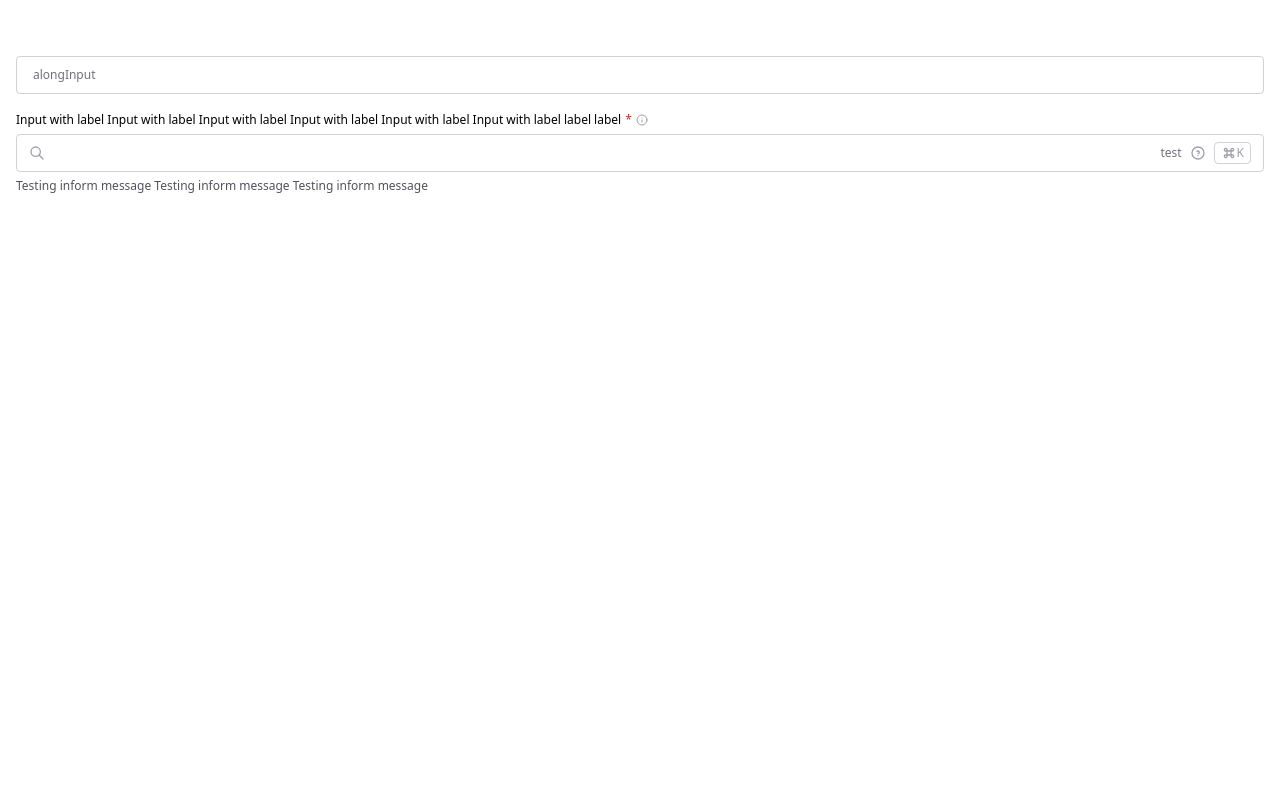
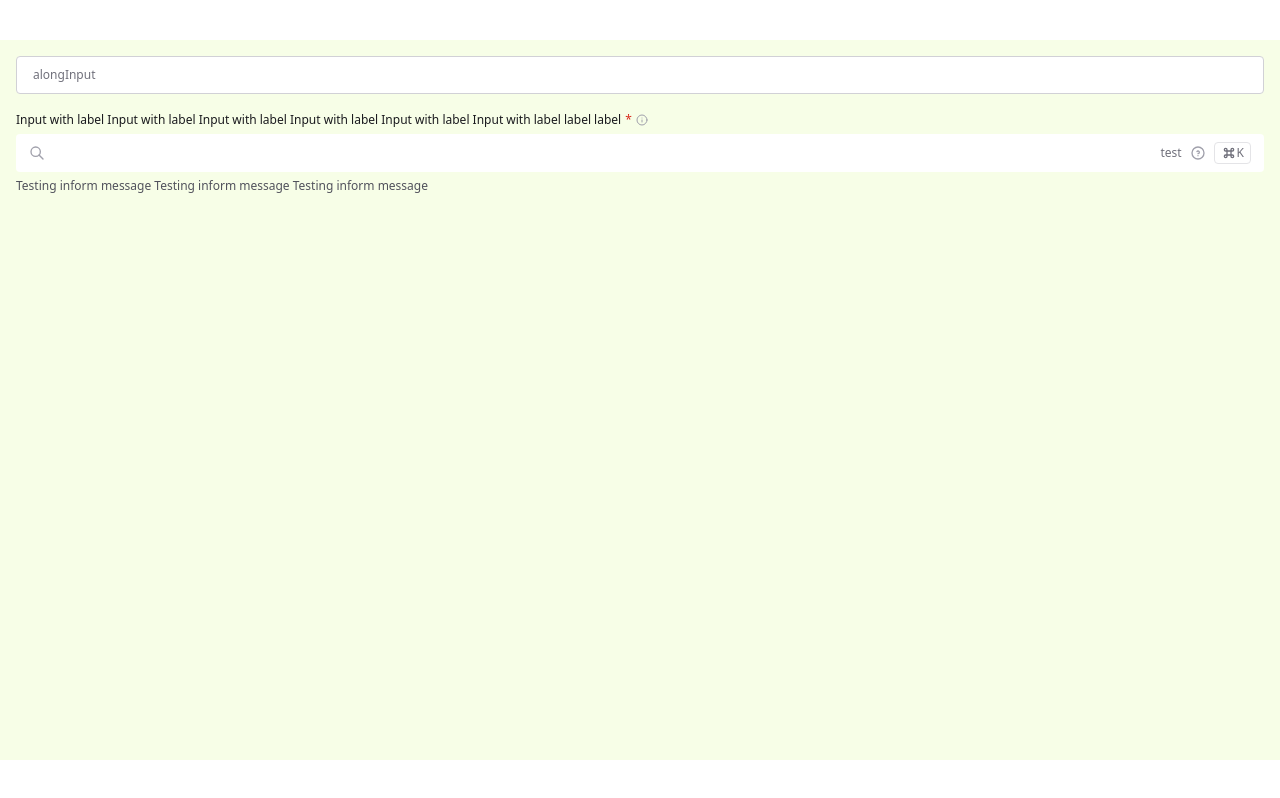
Before and after one commit to DisRachik/custom-input, a React (Vite) app: page / in a window 1280 px wide. Built offline with nearby package versions, Linux system fonts and the light colour scheme.

Commit message:
add style for dark theme

```diff
--- a/src/App.tsx
+++ b/src/App.tsx
@@ -11,7 +11,7 @@ export default function App() {
 
   return (
     <main className='h-screen overflow-hidden py-10'>
-      <div className='container h-full space-y-4 bg-pink-200 py-4'>
+      <div className='container h-full space-y-4 bg-[#f7fee7] py-4 dark:bg-dark'>
         <InputText
           placeholder='alongInput'
           value={alongInput}
@@ -40,7 +40,7 @@ export default function App() {
             id='testing'
             placeholder='test'
             textRight
-            // borderNone
+            borderNone
             value={inputWithLabel}
             onChangeValue={setInputWithLabel}
           />
--- a/src/components/ui/InputAnnotation/InputAnnotation.tsx
+++ b/src/components/ui/InputAnnotation/InputAnnotation.tsx
@@ -9,6 +9,7 @@ export const InputAnnotation: FC<InputAnnotationProps> = ({ className, children
     <p
       className={cn(
         'col-span-2 gap-1 text-xs/5 text-gray-extraDark transition group-has-[:disabled:placeholder-shown]:text-gray-light group-has-[:disabled]:text-gray-light group-has-[:invalid:placeholder-shown:focus]:text-gray-extraDark group-has-[:invalid:placeholder-shown]:text-gray-extraDark group-has-[:invalid]:text-red-dark',
+        'dark:text-gray dark:group-has-[:disabled:placeholder-shown]:text-dark-light dark:group-has-[:disabled]:text-dark-light dark:group-has-[:invalid:placeholder-shown:focus]:text-gray dark:group-has-[:invalid:placeholder-shown]:text-gray dark:group-has-[:invalid]:text-red-light',
         className,
       )}
     >
--- a/src/components/ui/InputGroup/InputGroup.tsx
+++ b/src/components/ui/InputGroup/InputGroup.tsx
@@ -7,7 +7,7 @@ import type { InputGroupProps } from './InputGroup.types';
 export const InputGroup: FC<InputGroupProps> = ({ direction = 'vertical', className, children }) => (
   <div
     className={cn(
-      'max-w-dvw group space-y-1',
+      'max-w-dvw group space-y-1 text-dark dark:text-white-light',
       direction === 'horizontal' && 'grid grid-cols-[1fr_64px] items-center justify-between gap-1',
       className,
     )}
--- a/src/components/ui/InputLabel/InputLabel.tsx
+++ b/src/components/ui/InputLabel/InputLabel.tsx
@@ -7,11 +7,9 @@ import { ToolTip } from '@/components/ui/ToolTip';
 import type { InputLabelProps } from './InputLabel.types';
 
 export const InputLabel: FC<InputLabelProps> = ({ informText, className, children, ...rest }) => (
-  <label {...rest} className={cn('flex justify-between gap-1 pr-16', className)}>
-    <span className='flex items-center gap-1 text-xs/5'>
-      {children}
-      <span className='hidden text-red-dark group-has-[:required]:block'>*</span>
-      {informText ? <ToolTip className='text-gray' text={informText} icon='inform' /> : null}
-    </span>
+  <label {...rest} className={cn('flex items-center gap-1 text-xs/5 text-dark dark:text-white-light', className)}>
+    {children}
+    <span className='hidden text-red-dark group-has-[:required]:block'>*</span>
+    {informText ? <ToolTip className='text-gray' text={informText} icon='inform' /> : null}
   </label>
 );
--- a/src/components/ui/InputText/InputText.tsx
+++ b/src/components/ui/InputText/InputText.tsx
@@ -33,11 +33,19 @@ export const InputText = forwardRef<HTMLInputElement, InputTextProps>(
     return (
       <div
         className={cn(
-          '*-transition flex items-center gap-2 px-3 text-gray transition',
-          'group-has-[:invalid:placeholder-shown:focus]:text-gray group-has-[:invalid:placeholder-shown]:text-gray group-has-[:invalid]:text-red-dark',
-          'w-full cursor-text rounded border border-gray-light bg-white text-xs/5 has-[:disabled]:cursor-not-allowed has-[:focus]:border-blue has-[:invalid:focus]:border-red-extraLight has-[:invalid:placeholder-shown:focus]:border-blue has-[:invalid:placeholder-shown]:border-gray-light has-[:invalid]:border-red-extraLight has-[:focus]:shadow-blue has-[:invalid:focus]:shadow-error has-[:invalid:placeholder-shown:focus]:shadow-blue',
+          'flex w-full cursor-text items-center gap-2 rounded border bg-white px-3 text-xs/5 transition *:transition has-[:disabled]:cursor-not-allowed',
+          'dark:bg-dark-dark',
+
+          'text-gray group-has-[:invalid:placeholder-shown:focus]:text-gray group-has-[:invalid:placeholder-shown]:text-gray group-has-[:invalid]:text-red-dark',
+          'dark:text-gray-dark dark:group-has-[:invalid:placeholder-shown:focus]:text-gray-dark dark:group-has-[:invalid:placeholder-shown]:text-gray-dark dark:group-has-[:invalid]:text-red',
+
+          'border-gray-light has-[:focus]:border-blue has-[:invalid:focus]:border-red-extraLight has-[:invalid:placeholder-shown:focus]:border-blue has-[:invalid:placeholder-shown]:border-gray-light has-[:invalid]:border-red-extraLight has-[:focus]:shadow-blueSky has-[:invalid:focus]:shadow-error has-[:invalid:placeholder-shown:focus]:shadow-blueSky',
+          'dark:border-gray-extraDark dark:has-[:focus]:border-blue-dark dark:has-[:invalid:focus]:border-red-light dark:has-[:invalid:placeholder-shown:focus]:border-blue-dark dark:has-[:invalid:placeholder-shown]:border-gray-extraDark dark:has-[:invalid]:border-red-light',
+
           borderNone &&
-            'border-transparent hover:border-gray-light has-[:invalid:placeholder-shown]:border-transparent has-[:disabled]:hover:border-transparent has-[:invalid:placeholder-shown]:hover:border-gray-light has-[:invalid]:hover:border-red-extraLight',
+            'border-transparent has-[:invalid:placeholder-shown]:border-transparent has-[:disabled]:hover:border-transparent has-[:focus-within:placeholder-shown]:hover:border-blue has-[:focus-within:valid]:hover:border-blue has-[:invalid:placeholder-shown]:hover:border-gray-light has-[:invalid]:hover:border-red-extraLight',
+          borderNone &&
+            'dark:has-[:invalid:placeholder-shown]:border-transparent dark:has-[:focus-within:placeholder-shown]:hover:border-blue-dark dark:has-[:focus-within:valid]:hover:border-blue-dark dark:has-[:invalid:placeholder-shown]:hover:border-gray-extraDark dark:has-[:invalid]:hover:border-red-light',
           height === 'lg' && 'pl-4',
           height === 'xl' && 'pl-4',
           className,
@@ -48,7 +56,8 @@ export const InputText = forwardRef<HTMLInputElement, InputTextProps>(
         <input
           type='text'
           className={cn(
-            'w-16 flex-1 bg-transparent py-2 text-dark placeholder:text-gray-dark autofill:bg-transparent focus-visible:outline-none disabled:text-gray-dark',
+            'w-16 flex-1 bg-transparent py-2 text-dark placeholder:text-gray-dark autofill:bg-transparent focus-visible:outline-none disabled:text-gray-light disabled:placeholder:text-gray-light',
+            'dark:text-white-light dark:placeholder:text-gray dark:autofill:bg-dark-dark dark:disabled:text-dark-light dark:disabled:placeholder:text-dark-light',
             height === 'sm' && 'py-0',
             height === 'xl' && 'py-3',
             textRight && 'text-right',
@@ -62,7 +71,9 @@ export const InputText = forwardRef<HTMLInputElement, InputTextProps>(
         {informText ? <ToolTip className='size-4 flex-none' icon='help' text={informText} /> : null}
         {buttonSettings ? (
           <Button
-            className={'flex flex-none cursor-pointer items-center rounded border border-gray-light px-1.5 text-gray'}
+            className={
+              'flex flex-none cursor-pointer items-center rounded border border-white-dark px-1.5 text-gray-dark dark:border-dark-light dark:text-gray'
+            }
             onClick={() => alert('There might be something here!')}
           >
             <TbCommand className='size-4' /> <span>K</span>
--- a/src/components/ui/ToolTip/ToolTip.tsx
+++ b/src/components/ui/ToolTip/ToolTip.tsx
@@ -13,8 +13,10 @@ export const ToolTip: FC<ToolTipProps> = ({ text, icon, className }) => (
     {icon === 'inform' ? <FiInfo className={cn('peer size-3 cursor-auto', className)} /> : null}
     {icon === 'help' ? <TbHelpCircle className={cn('peer size-3 cursor-auto', className)} /> : null}
     <span className='pointer-events-none absolute -top-1 left-1.5 z-50 inline-flex -translate-x-1/2 -translate-y-full flex-col items-center justify-center text-xs/5 opacity-0 transition peer-hover:opacity-100'>
-      <span className='max-w-40 truncate rounded-lg bg-dark px-3 py-2 text-white'>{text}</span>
-      <IoCaretDownOutline className='-m-1 fill-dark' />
+      <span className='max-w-40 truncate rounded-lg bg-dark px-3 py-2 text-white dark:bg-white-dark dark:text-dark'>
+        {text}
+      </span>
+      <IoCaretDownOutline className='-m-1 fill-dark dark:fill-white-dark' />
     </span>
   </span>
 );
--- a/tailwind.config.ts
+++ b/tailwind.config.ts
@@ -11,7 +11,7 @@ export default {
       },
 
       boxShadow: {
-        blue: '0px 0px 0px 4px rgba(46, 144, 250, 0.24)',
+        blueSky: '0px 0px 0px 4px rgba(46, 144, 250, 0.24)',
         error: '0px 0px 0px 4px rgba(240, 68, 56, 0.24)',
       },
     },
```
